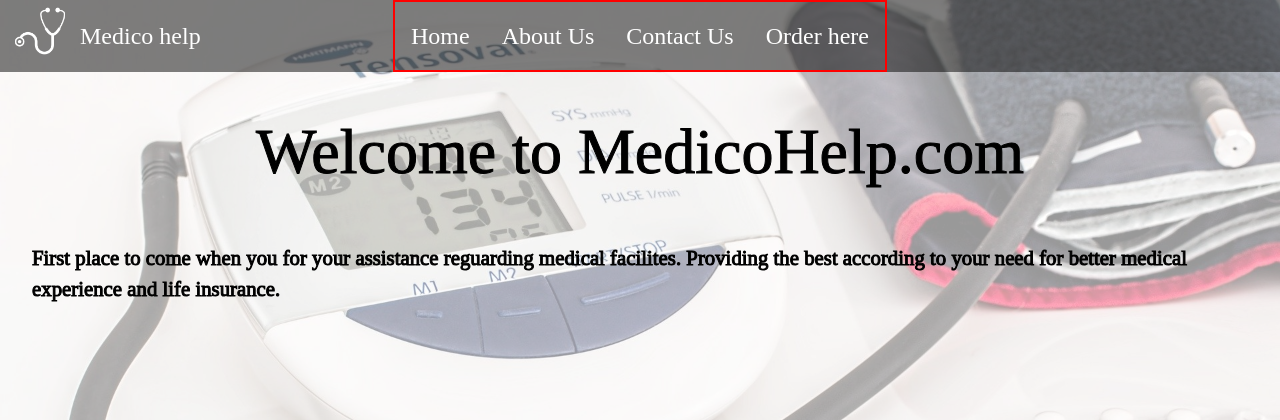
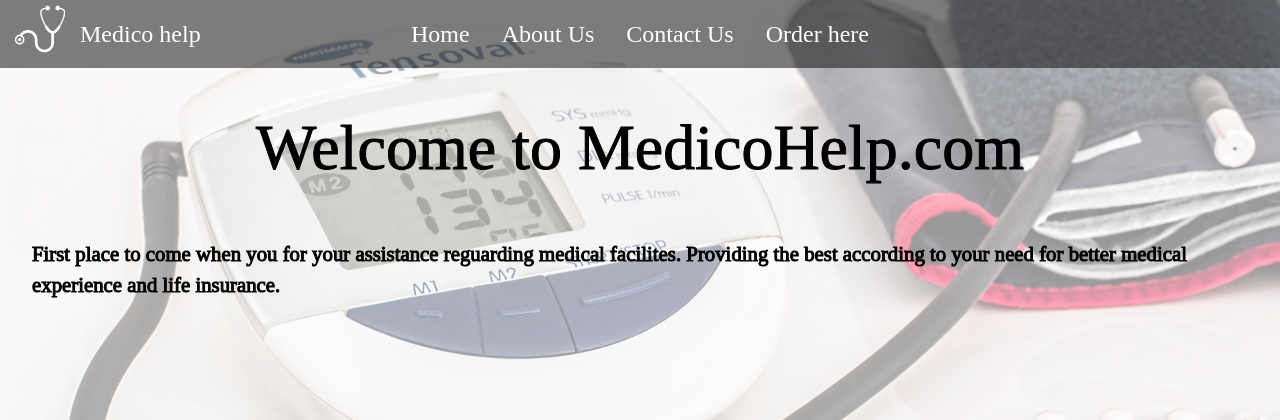
Before and after one commit to saransh1999/phpproject, a PHP site: page / in a window 1280 px wide. Shown: the top 420 px of the page. Run offline with PHP 8.4, Linux system fonts and the light colour scheme.

Commit message:
3RD commit

```diff
--- a/css/style.css
+++ b/css/style.css
@@ -46,7 +46,7 @@
     align-items: center;
     justify-content: center;
     margin: auto;
-    border: 2px solid red;
+    /* border: 2px solid red; */
 }
 
 #navlinks li a {
```
